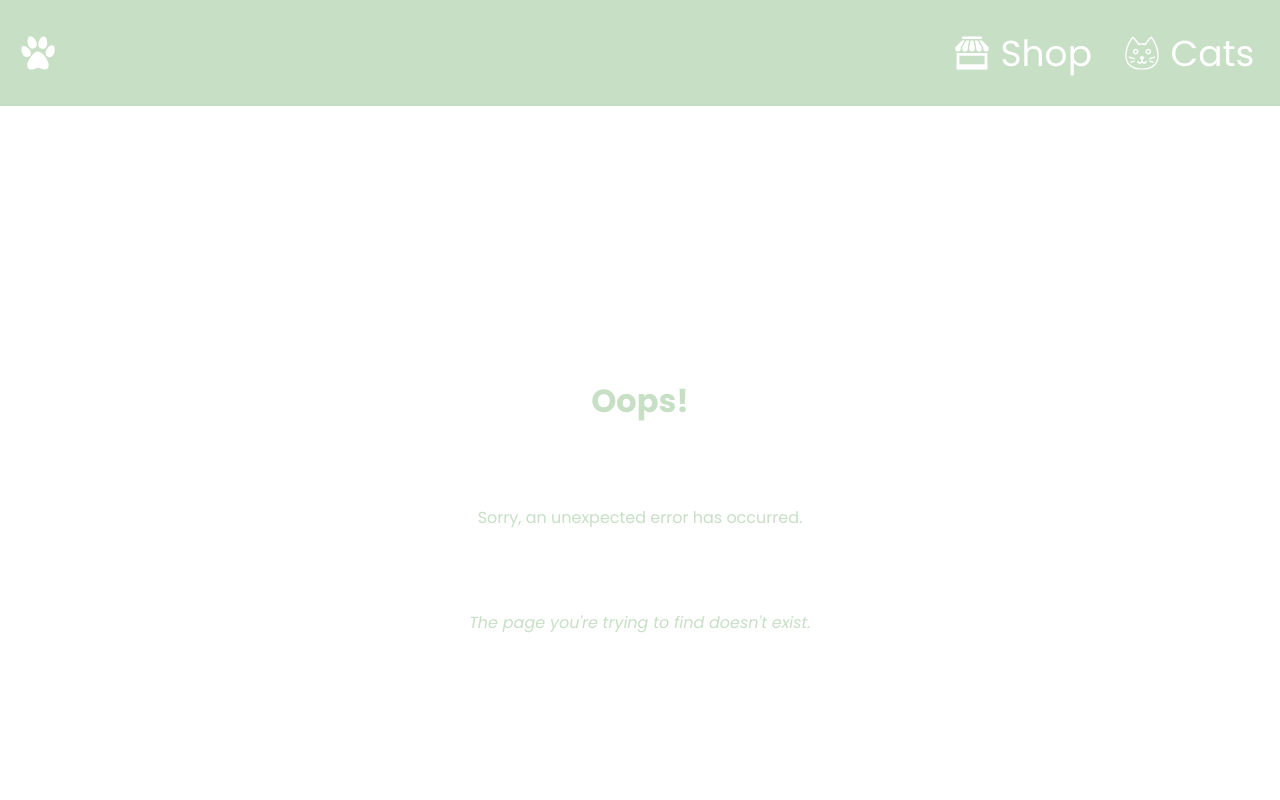
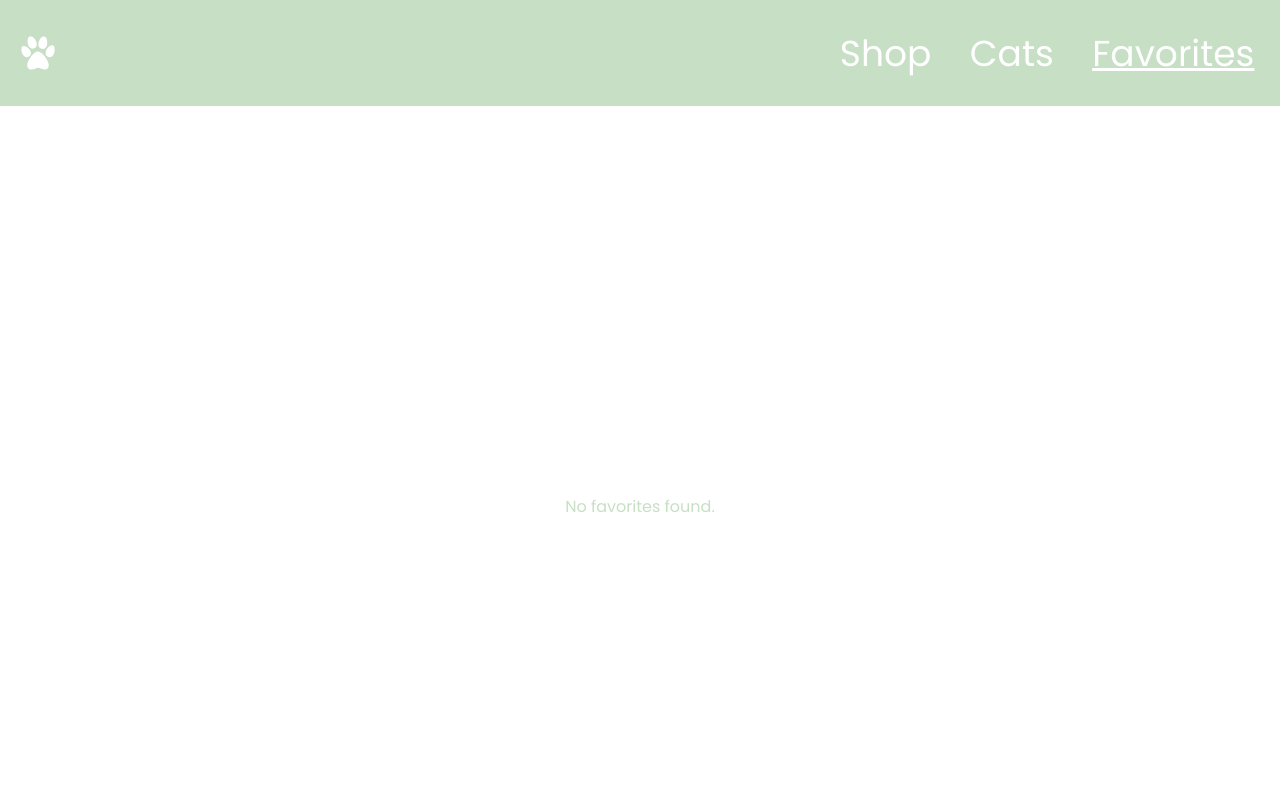
Before and after one commit to vDalken/cat-store, a React (Vite) app: page /#/favorites in a window 1280 px wide. Shown: the top 800 px of the page. Built offline with nearby package versions, Linux system fonts and the light colour scheme.

Commit message:
a few changes

```diff
--- a/src/App.tsx
+++ b/src/App.tsx
@@ -8,11 +8,18 @@ import { Pagination } from './components/Pagination'
 import CatDescription from './components/CatDescription'
 import { Footer } from './components/Footer'
 import { Error } from './components/Error'
+import { Favorites } from './components/Favorites'
+import { useState } from 'react'
 
 export const App: React.FC = () => {
   const catsArray = Object.values(catsData)
   const totalCats = catsArray.length
   const totalPages = Math.ceil(totalCats / 10)
+  const [favoriteCats, setFavoriteCats] = useState<string[]>([]);
+
+  const addToFavorites = (catId: string) => {
+    setFavoriteCats([...favoriteCats, catId]);
+  };
 
   return (
     <>
@@ -45,7 +52,7 @@ export const App: React.FC = () => {
             path={`/cat/${i+1}`}
             element={
               <>
-                <CatDescription id={i.toString()} />
+                <CatDescription id={i.toString()} addToFavorites={addToFavorites}/>
                 <Pagination
                   currentPage={i+1}
                   totalPages={totalCats}
@@ -57,7 +64,8 @@ export const App: React.FC = () => {
             }
           />
         ))}
-        <Route path='*' element={<Error />}/>
+        <Route path='/favorites' element={<Favorites favoritesArray={favoriteCats} />}/>
+        <Route path='*' element={<Error/>}/>
       </Routes>
       <Footer />
     </>
--- a/src/components/CatDescription/index.tsx
+++ b/src/components/CatDescription/index.tsx
@@ -4,21 +4,25 @@ import { Cat } from '../../Cat'
 import {
   Background,
   Break,
+  ButtonHolder,
+  Div,
   Image,
   ImageArea,
   ImageContainer,
   Info,
   InfoContainer,
   InfoSection,
+  Question,
   Section,
   StyledLink
 } from './styles'
 
 interface CatDescriptionProps {
-  id: string
+  id: string;
+  addToFavorites: (catId: string) => void;
 }
 
-const CatDescription: React.FC<CatDescriptionProps> = ({ id }) => {
+const CatDescription: React.FC<CatDescriptionProps> = ({ id, addToFavorites }) => {
   const catId = parseInt(id)
   const catsArray = Object.values(catsData)
 
@@ -27,6 +31,10 @@ const CatDescription: React.FC<CatDescriptionProps> = ({ id }) => {
   if (!cat) {
     return <div>Product not found</div>
   }
+
+  const handleAddToFavorites = () => {
+    addToFavorites(id);
+  };
 
   return (
     <div>
@@ -37,13 +45,17 @@ const CatDescription: React.FC<CatDescriptionProps> = ({ id }) => {
           </ImageArea>
         </Background>
       </ImageContainer>
-
+      <Div>
         <InfoContainer>
           <Info>
             <h2>{cat.name}</h2>
             <Break />
             <Section>
-          <StyledLink href={`https://en.wikipedia.org/wiki/${cat.race}_cat`} target="_blank" rel="noopener noreferrer">
+              <StyledLink
+                href={`https://en.wikipedia.org/wiki/${cat.race}_cat`}
+                target="_blank"
+                rel="noopener noreferrer"
+              >
                 {cat.race}
               </StyledLink>
               <ul>
@@ -54,7 +66,9 @@ const CatDescription: React.FC<CatDescriptionProps> = ({ id }) => {
             <h2>About</h2>
             <InfoSection>
               <h3>Age</h3>
-            <p>{cat.age} {cat.age>1 ? "years": "year"}</p>
+              <p>
+                {cat.age} {cat.age > 1 ? 'years' : 'year'}
+              </p>
             </InfoSection>
             <InfoSection>
               <h3>Color</h3>
@@ -71,6 +85,16 @@ const CatDescription: React.FC<CatDescriptionProps> = ({ id }) => {
             </InfoSection>
           </Info>
         </InfoContainer>
+        <InfoContainer>
+          <Question>
+            <h2>Am I your favorite?</h2>
+            <ButtonHolder>
+              <button onClick={handleAddToFavorites}>Yes</button>
+              <button>No</button>
+            </ButtonHolder>
+          </Question>
+        </InfoContainer>
+      </Div>
     </div>
   )
 }
--- a/src/components/CatDescription/styles.ts
+++ b/src/components/CatDescription/styles.ts
@@ -85,3 +85,49 @@ export const InfoSection = styled.div`
   flex-direction: column;
   gap: 0.2rem;
 `
+
+export const Div = styled.div`
+    display: flex;
+    justify-content: center;
+
+    @media screen and (max-width: 1005px) {
+      flex-direction: column;
+
+  }
+`
+
+export const Question = styled.div`
+  display: flex;
+  flex-direction: column;
+  justify-content: center;
+  text-align: center;
+  gap: 1rem;
+  color: var(--green);
+  box-shadow: 0 10px 30px -15px #000;
+  padding: 2rem;
+  border-radius: 0.4rem;
+`
+
+export const ButtonHolder = styled.div`
+  height: 7rem;
+  display: flex;
+  flex-direction: column;
+  justify-content: center;
+  text-align: center;
+  gap: 1rem;
+
+  >button{
+    color: var(--black);
+    background-color: transparent;
+    border: 2px solid var(--green);
+    border-radius: .4rem;
+    cursor: pointer;
+    padding: .4rem;
+  }
+
+  >button:hover{
+    background-color: var(--green);
+    color: #fff;
+    border: none;
+  }
+`
--- /dev/null
+++ b/src/components/Favorites/index.tsx
@@ -0,0 +1,38 @@
+import { CatCard, CatName, StyledLink } from '../CatList/styles'
+import catsData from '../../assets/data/cat_data.json'
+import { Div } from './styles'
+
+interface FavoritesProps {
+  favoritesArray: string[]
+}
+
+interface CatData {
+  [key: string]: {
+    race: string
+    name: string
+    color: string
+    weight: number
+    age: number
+    location: string
+    image: string
+    price: number
+  }
+}
+
+export const Favorites: React.FC<FavoritesProps> = ({ favoritesArray }) => {
+    if (!favoritesArray || favoritesArray.length === 0) {
+        return <Div>No favorites found.</Div>;
+      }
+      console.log(favoritesArray)
+  return (
+    <>
+      {favoritesArray.map((id, i) => {
+        <StyledLink to={`/cat/${id}`} key={i}>
+          <CatCard $backgroundImage={(catsData as CatData)[id].image}>
+            <CatName>{(catsData as CatData)[id].name}</CatName>
+          </CatCard>
+        </StyledLink>
+      })}
+    </>
+  )
+}
--- /dev/null
+++ b/src/components/Favorites/styles.ts
@@ -0,0 +1,10 @@
+import styled from "styled-components";
+
+export const Div = styled.div`
+    width: 100%;
+    height: 100%;
+    display: flex;
+    justify-content: center;
+    align-items: center;
+    color: var(--green);
+`
--- a/src/components/NavigationBar/index.tsx
+++ b/src/components/NavigationBar/index.tsx
@@ -60,14 +60,6 @@ export const NavigationBar = () => {
                 to="/shop/page1"
                 className={location.pathname.includes('/shop') ? 'active' : ''}
               >
-                <Svg
-                  xmlns="http://www.w3.org/2000/svg"
-                  width="24"
-                  height="24"
-                  viewBox="0 0 24 24"
-                >
-                  <path d="M10 9v-1.098l1.047-4.902h1.905l1.048 4.9v1.098c0 1.067-.933 2.002-2 2.002s-2-.933-2-2zm5 0c0 1.067.934 2 2.001 2s1.999-.833 1.999-1.9v-1.098l-2.996-5.002h-1.943l.939 4.902v1.098zm-10 .068c0 1.067.933 1.932 2 1.932s2-.865 2-1.932v-1.097l.939-4.971h-1.943l-2.996 4.971v1.097zm-4 2.932h22v12h-22v-12zm2 8h18v-6h-18v6zm1-10.932v-1.097l2.887-4.971h-2.014l-4.873 4.971v1.098c0 1.066.933 1.931 2 1.931s2-.865 2-1.932zm15.127-6.068h-2.014l2.887 4.902v1.098c0 1.067.933 2 2 2s2-.865 2-1.932v-1.097l-4.873-4.971zm-.127-3h-14v2h14v-2z" />
-                </Svg>
                 Shop
               </NavigationLink>
             </div>
@@ -79,18 +71,12 @@ export const NavigationBar = () => {
                 className={location.pathname.includes('/cat') ? 'active' : ''}
                 onClick={handleCatsLinkClick}
               >
-                <Svg
-                  xmlns="http://www.w3.org/2000/svg"
-                  width="24"
-                  height="24"
-                  fillRule="evenodd"
-                  clipRule="evenodd"
-                >
-                  <path d="M6.623 18.244l-2.285.728c-.63.194-.936-.751-.303-.954l2.284-.727c.635-.198.931.753.304.953zm-.291-1.718l-3.47-1c-.641-.183-.352-1.15.277-.961l3.471 1c.642.185.351 1.147-.278.961zm13.331 2.446l-2.285-.728c-.63-.201-.329-1.15.303-.953l2.284.727c.633.203.326 1.151-.302.954zm1.476-3.446l-3.471 1c-.632.185-.915-.777-.277-.961l3.471-1c.635-.185.913.779.277.961zm-4.639-3.526c-.551 0-1-.448-1-1s.449-1 1-1c.552 0 1 .448 1 1s-.448 1-1 1zm2-1c0-1.105-.896-2-2-2-1.103 0-2 .895-2 2 0 1.104.897 2 2 2 1.104 0 2-.896 2-2zm-11 1c-.551 0-1-.448-1-1s.449-1 1-1c.552 0 1 .448 1 1s-.448 1-1 1zm2-1c0-1.105-.896-2-2-2s-2 .895-2 2c0 1.104.896 2 2 2s2-.896 2-2zm5.956 7.35c-.547 1.215-2.47 1.831-3.456.543-.987 1.289-2.91.671-3.456-.543-.271-.6.64-1.014.912-.41.336.746 2.034 1.301 2.044-.797v-.504c-.615-.218-1.061-.798-1.061-1.313 0-.646.699-.936 1.561-.936.863 0 1.562.29 1.562.936 0 .515-.446 1.095-1.062 1.313v.504c.009 2.12 1.713 1.533 2.044.797.271-.602 1.184-.192.912.41zm-3.456 4.65c-7.093 0-11-3.351-11-9.435 0-3.774 1.563-8.027 4.419-12.072 1.746 1.658 2.505 2.723 3.958 4.91 2.418-.609 3.786-.361 5.251-.004 1.431-2.167 2.219-3.304 3.944-4.914 2.825 4.032 4.428 8.385 4.428 12.08 0 6.084-3.906 9.435-11 9.435zm6.728-23c-2.082 1.814-3.081 3.044-4.546 5.261-1.289-.316-3.281-.274-4.363 0-1.402-2.11-2.405-3.344-4.546-5.261-3.069 4.042-5.273 8.939-5.273 13.565 0 5.759 3.397 10.435 12 10.435 8.604 0 12-4.676 12-10.435 0-4.578-2.207-9.502-5.272-13.565z" />
-                </Svg>
                 Cats
               </NavigationLink>
             </div>
+          </li>
+          <li>
+            <NavigationLink to="/favorites">Favorites</NavigationLink>
           </li>
         </Ul>
         <Hamburger />
```
Also changed, not shown: src/context/ErrorContext.tsx (added, +21 -0 lines), src/assets/data/cat_data.json (line endings or trailing spaces). Lines whose indentation alone changed are shown as unchanged.
